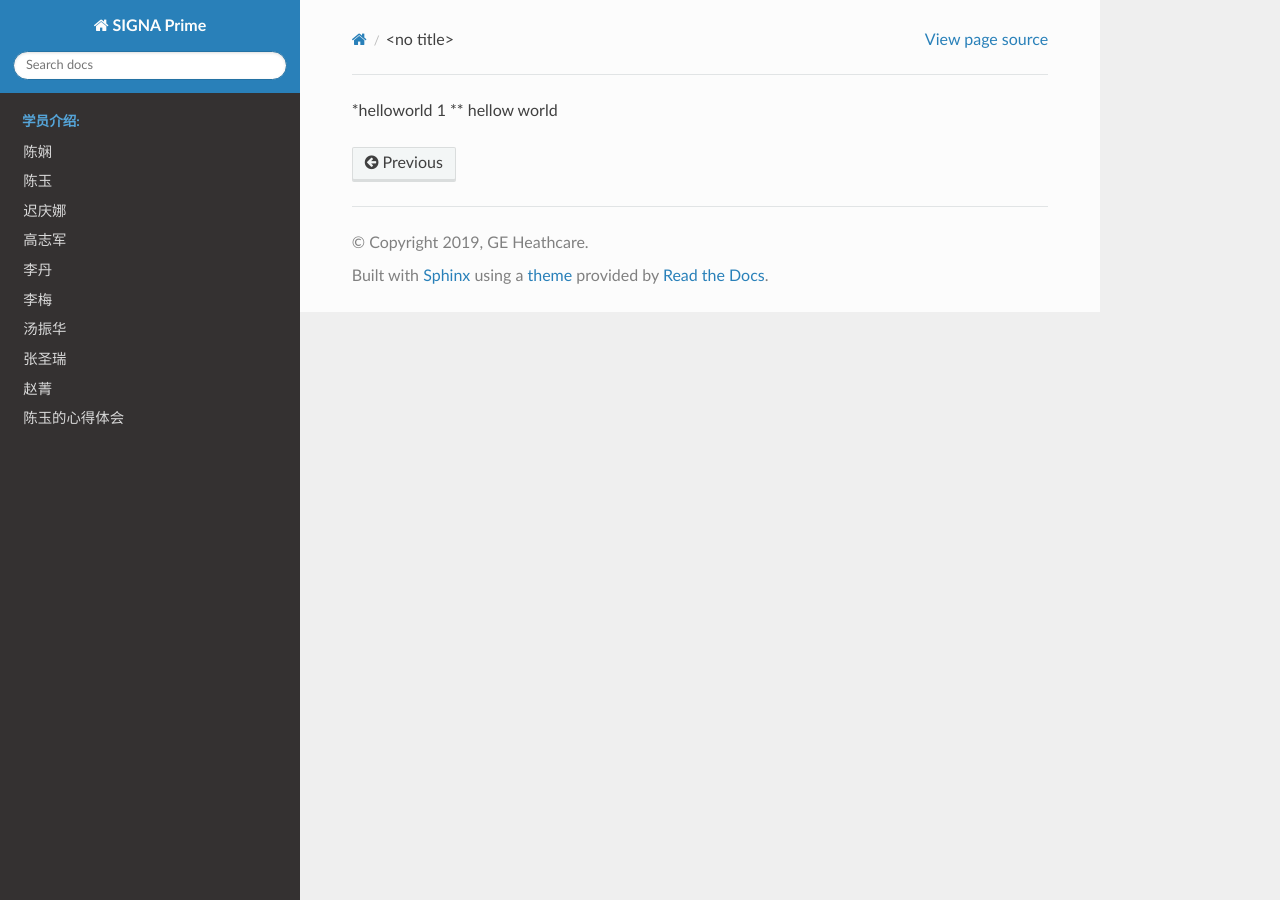
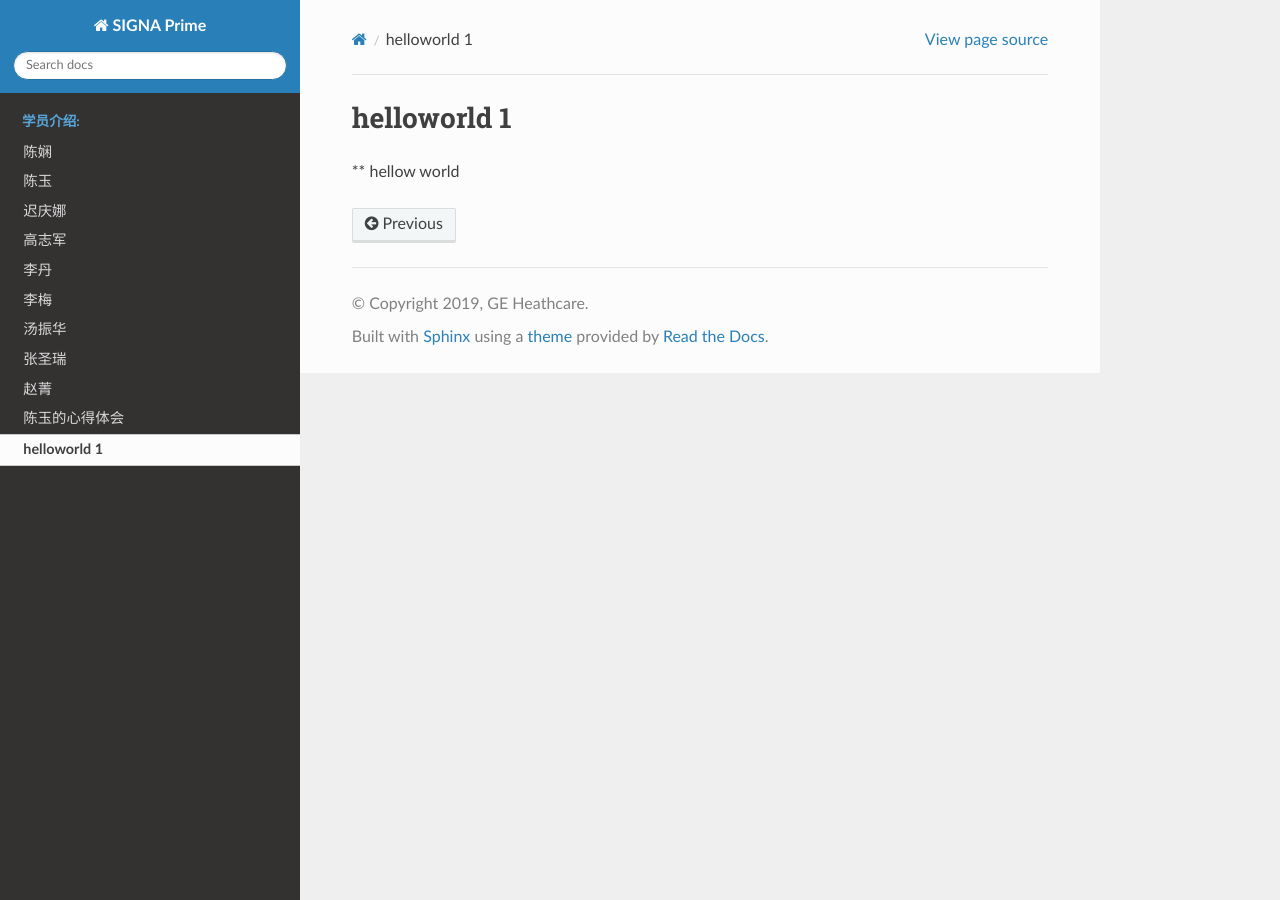
Before and after one commit to chenyuinge/Firsttrial, a Sphinx documentation site: the page built from source/2-Stories/helloworld.md, in a window 1280 px wide. Built offline with Sphinx 7.4.7 and the Read the Docs theme 2.0.0, drawn with Linux system fonts in a browser that asks for light colours; pages that are not in the unit, such as notebooks, are missing from menus.

Commit message:
Update helloworld.md

```diff
--- a/source/2-Stories/helloworld.md
+++ b/source/2-Stories/helloworld.md
@@ -1,2 +1,2 @@
-*helloworld 1
+# helloworld 1
 ** hellow world
```
